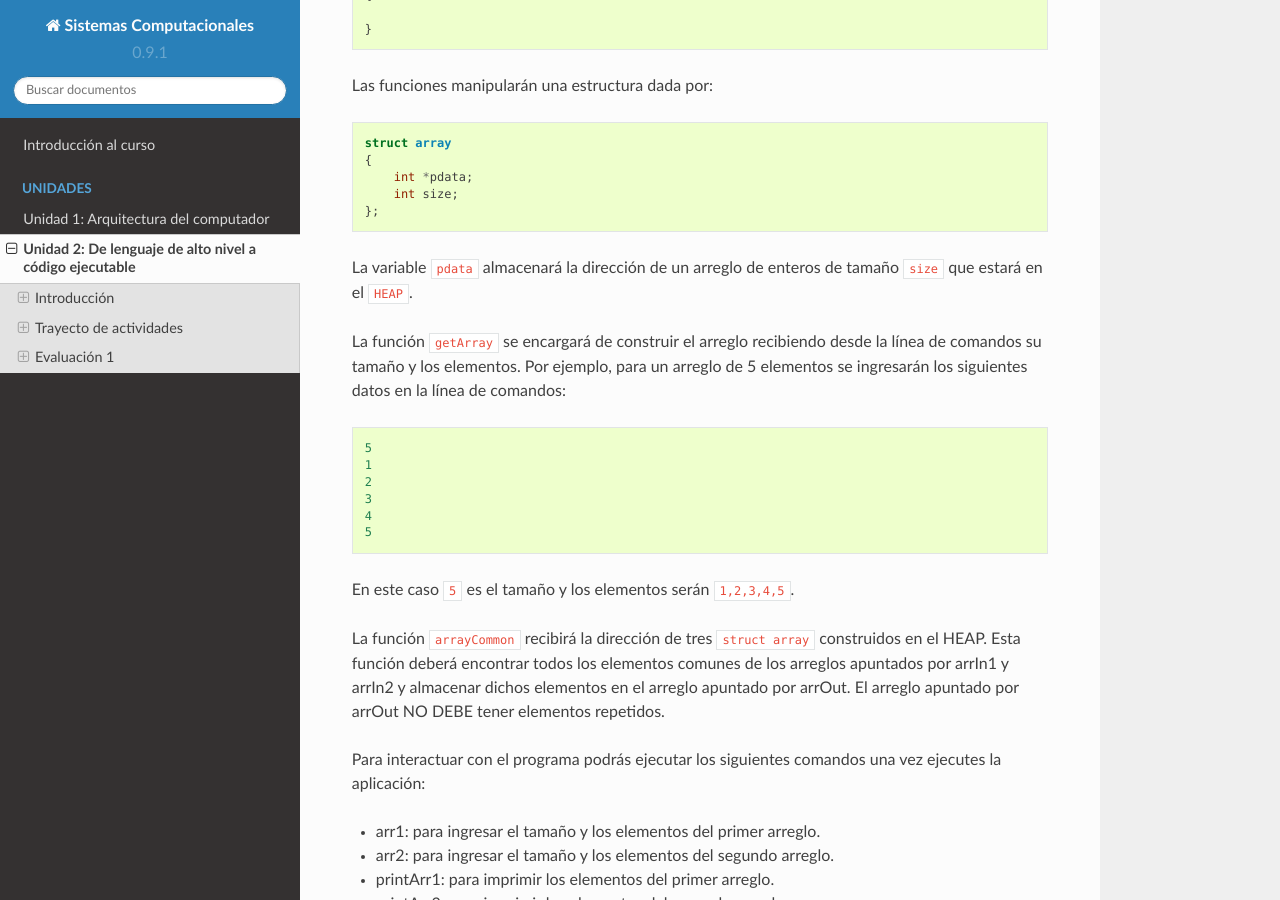
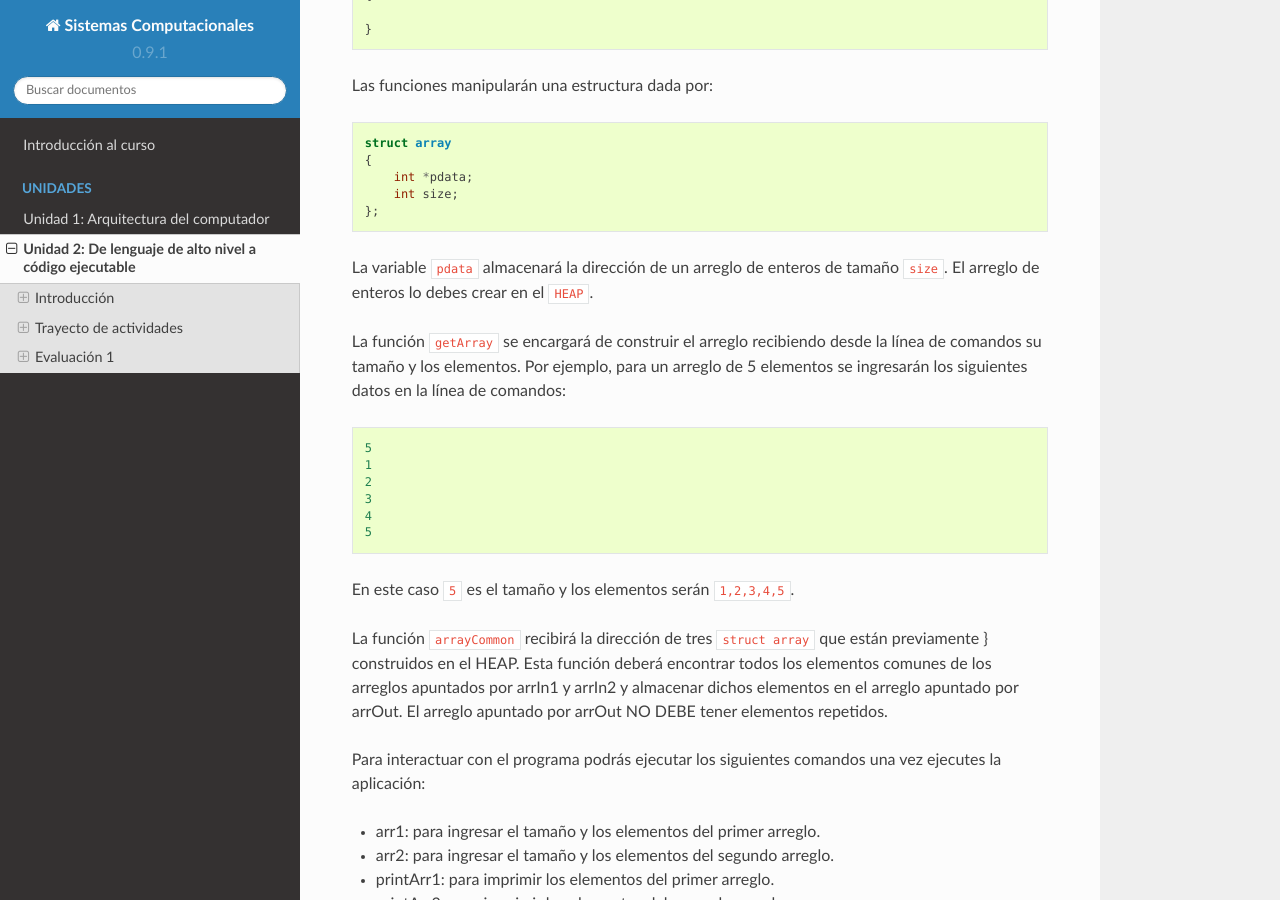
Before and after one commit to juanferfranco/SistemasComputacionales, a Sphinx documentation site: the page built from docs/_unidad2/unidad2.rst, in a window 1280 px wide and 900 px high, scrolled down 3903 px. Built offline with Sphinx 7.4.7 and the Read the Docs theme 2.0.0, drawn with Linux system fonts in a browser that asks for light colours; some of the changed text lies outside the part shown.

Commit message:
minor grammar fixes

```diff
--- a/docs/_unidad2/unidad2.rst
+++ b/docs/_unidad2/unidad2.rst
@@ -184,8 +184,8 @@ Las funciones manipularán una estructura dada por:
         int size;
     };
 
-La variable ``pdata`` almacenará la dirección de un arreglo de enteros de tamaño ``size`` que
-estará en el ``HEAP``.
+La variable ``pdata`` almacenará la dirección de un arreglo de enteros de tamaño ``size``. El arreglo
+de enteros lo debes crear en el ``HEAP``.
 
 La función ``getArray`` se encargará de construir el arreglo recibiendo desde la línea de comandos
 su tamaño y los elementos. Por ejemplo, para un arreglo de 5 elementos se ingresarán los siguientes
@@ -202,10 +202,10 @@ datos en la línea de comandos:
 
 En este caso ``5`` es el tamaño y los elementos serán ``1,2,3,4,5``.
 
-La función ``arrayCommon`` recibirá la dirección de tres ``struct array`` construidos en el HEAP. Esta
-función deberá encontrar todos los elementos comunes de los arreglos apuntados por arrIn1 y arrIn2 y
-almacenar dichos elementos en el arreglo apuntado por arrOut. El arreglo apuntado por arrOut NO DEBE
-tener elementos repetidos.
+La función ``arrayCommon`` recibirá la dirección de tres ``struct array`` que están previamente }
+construidos en el HEAP. Esta función deberá encontrar todos los elementos comunes de los arreglos
+apuntados por arrIn1 y arrIn2 y almacenar dichos elementos en el arreglo apuntado por arrOut.
+El arreglo apuntado por arrOut NO DEBE tener elementos repetidos.
 
 Para interactuar con el programa podrás ejecutar los siguientes comandos una vez ejecutes la aplicación:
 
```
Also changed, not shown: other parts of docs/_unidad2/unidad2.rst (+1 -1 lines).
